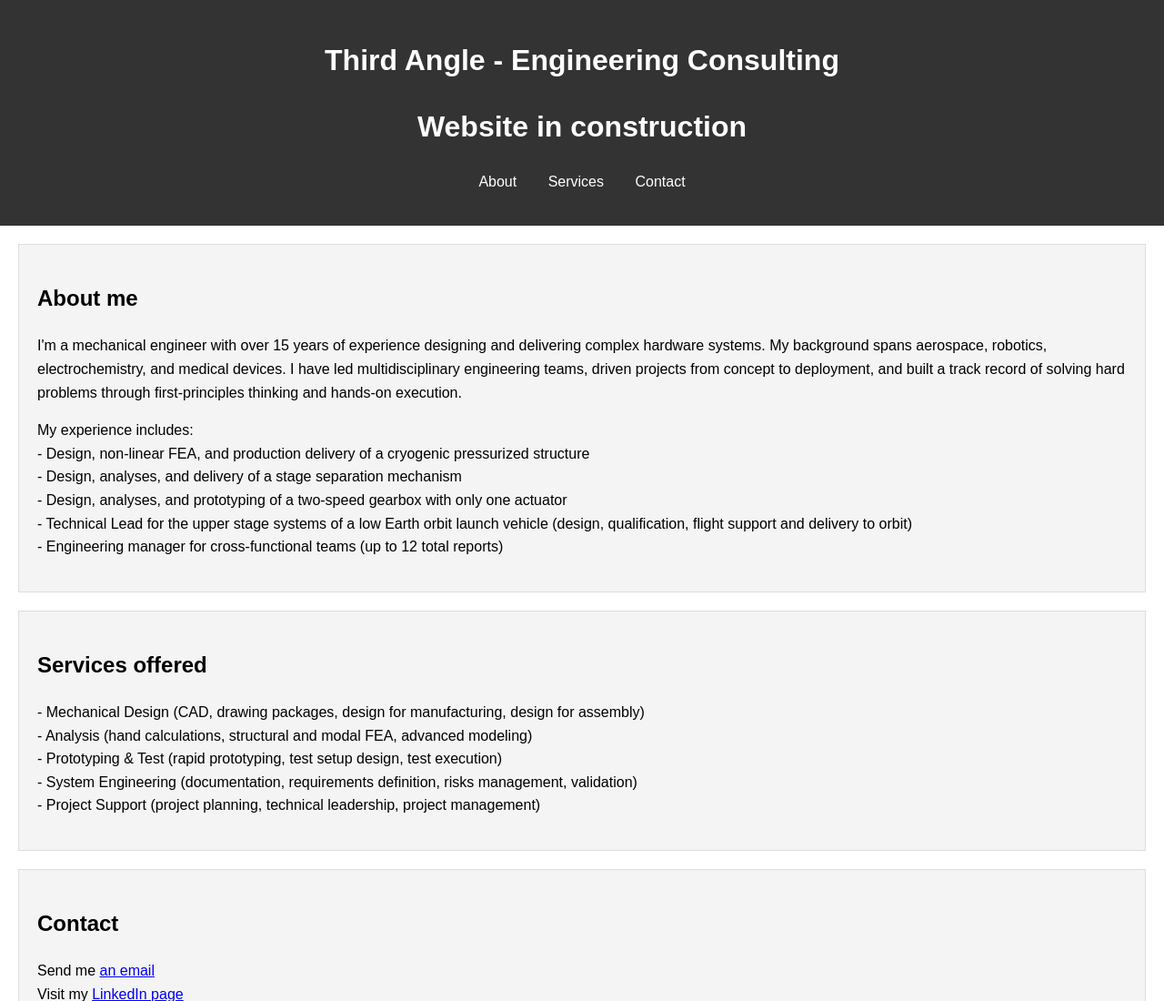
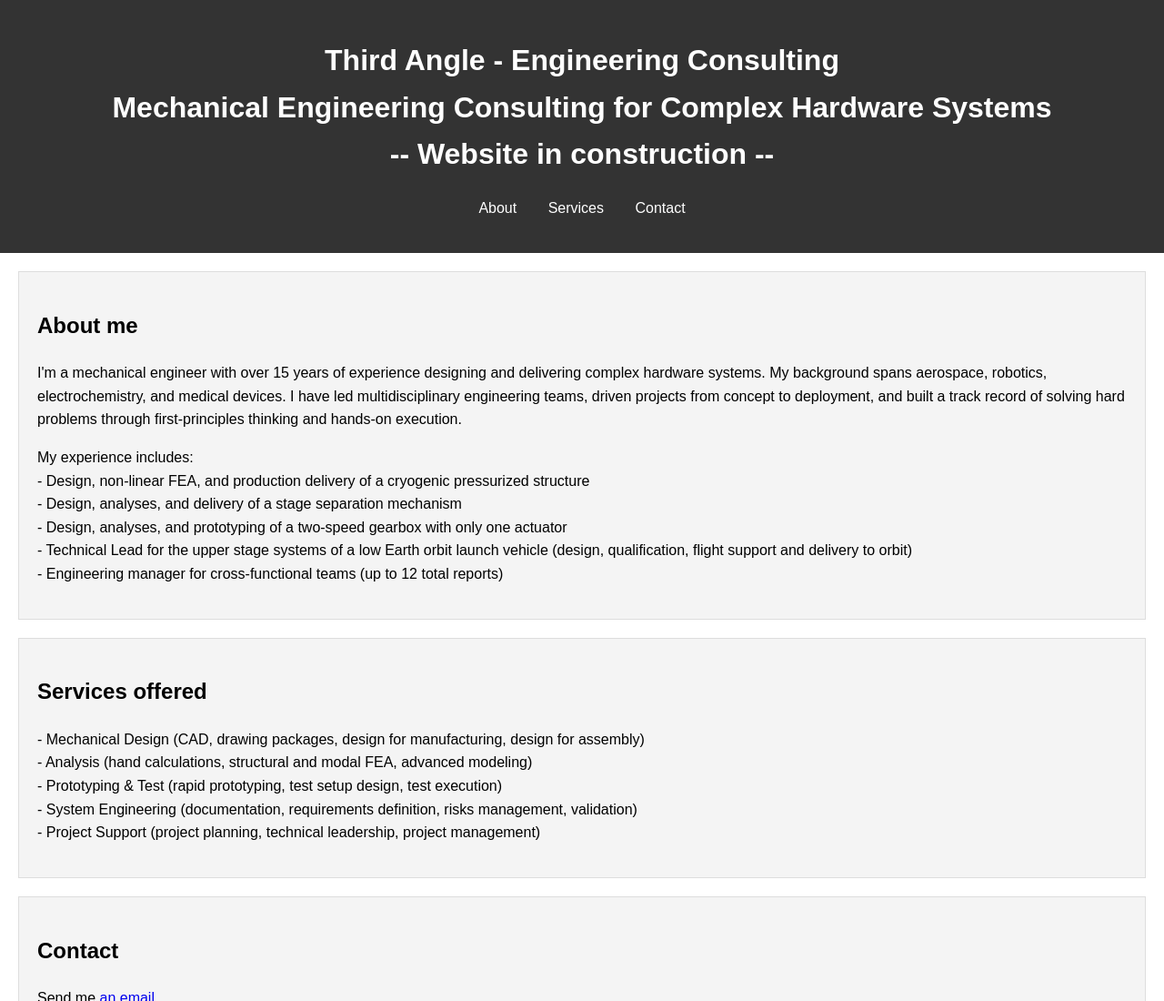
Before and after one commit to juaknin/thirdangle, a plain HTML site: page index.html in a window 1280 px wide. Shown: the top 1100 px of the page at 91% size. Drawn offline with Linux system fonts and the light colour scheme.

Commit message:
Update index.html

```diff
--- a/index.html
+++ b/index.html
@@ -8,8 +8,9 @@
 </head>
 <body>
     <header>
-        <h1>Third Angle - Engineering Consulting</h1>
-        <h1>Website in construction</h1>
+        <h1>Third Angle - Engineering Consulting<br>
+            Mechanical Engineering Consulting for Complex Hardware Systems<br>
+        -- Website in construction --</h1>
         <nav>
             <ul>
                 <li><a href="#about">About</a></li>
```
